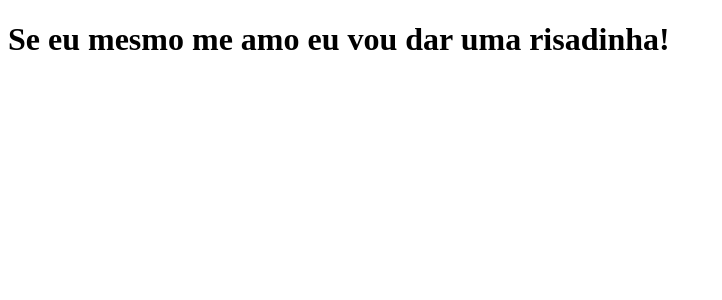
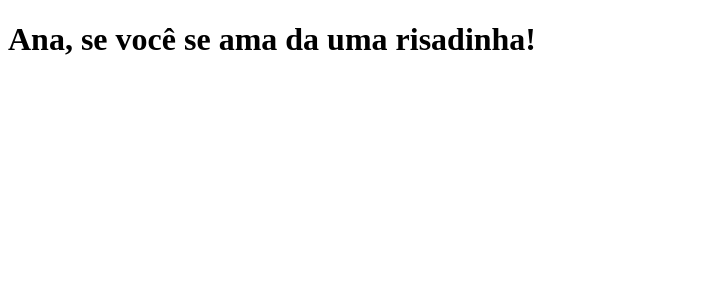
Before and after one commit to anacarolinn/clone-tabnews, a Next.js app: page / in a window 1280 px wide. Shown: the top 300 px of the page, without its empty margins (0-722 px from the left). Built offline with nearby package versions, Linux system fonts and the light colour scheme.

Commit message:
modifica a frase

```diff
--- a/pages/index.js
+++ b/pages/index.js
@@ -1,6 +1,6 @@
 function home(){
     return <div>
-        <h1>Se eu mesmo me amo eu vou dar uma risadinha!</h1>
+        <h1>Ana, se você se ama da uma risadinha!</h1>
     </div>
 }
 
```
